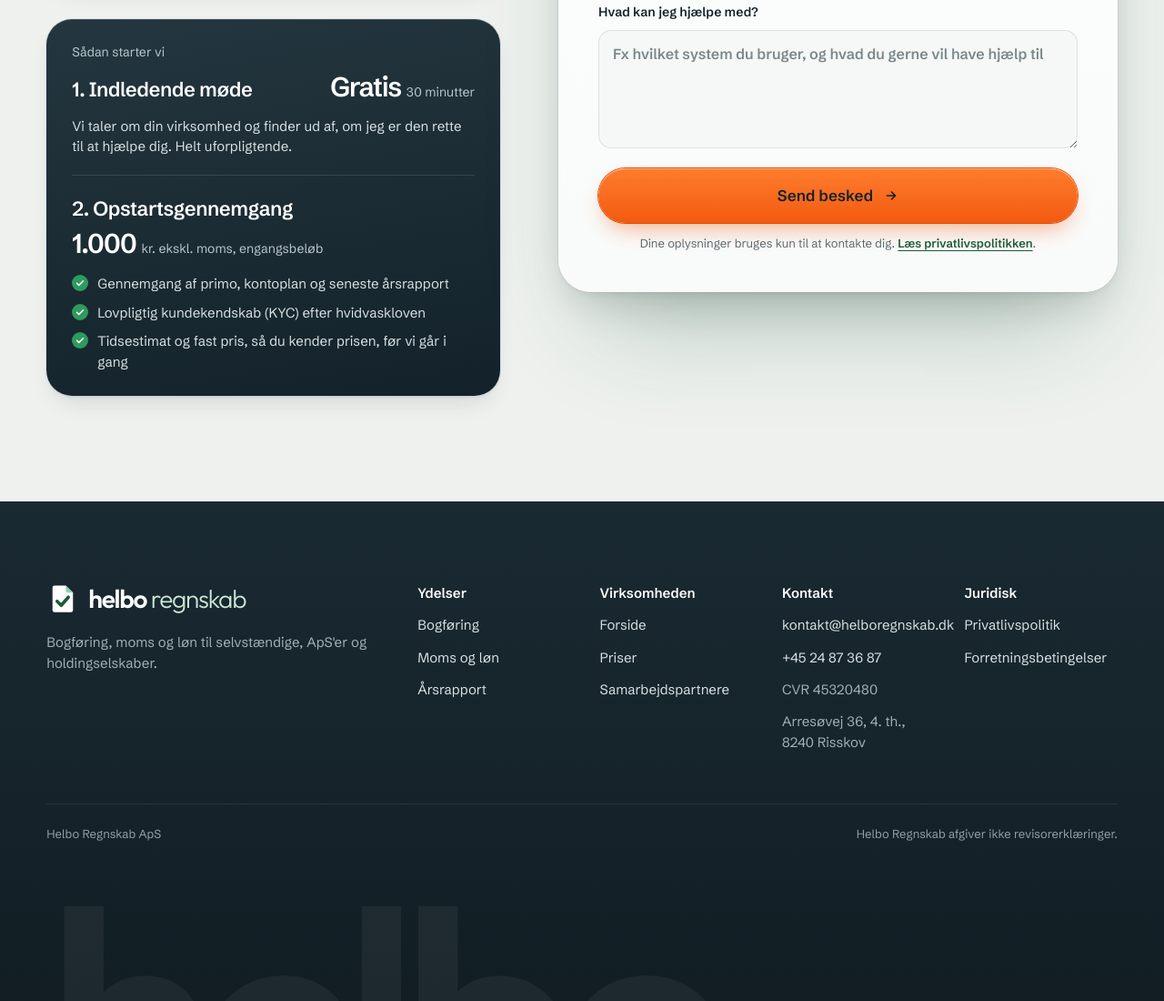
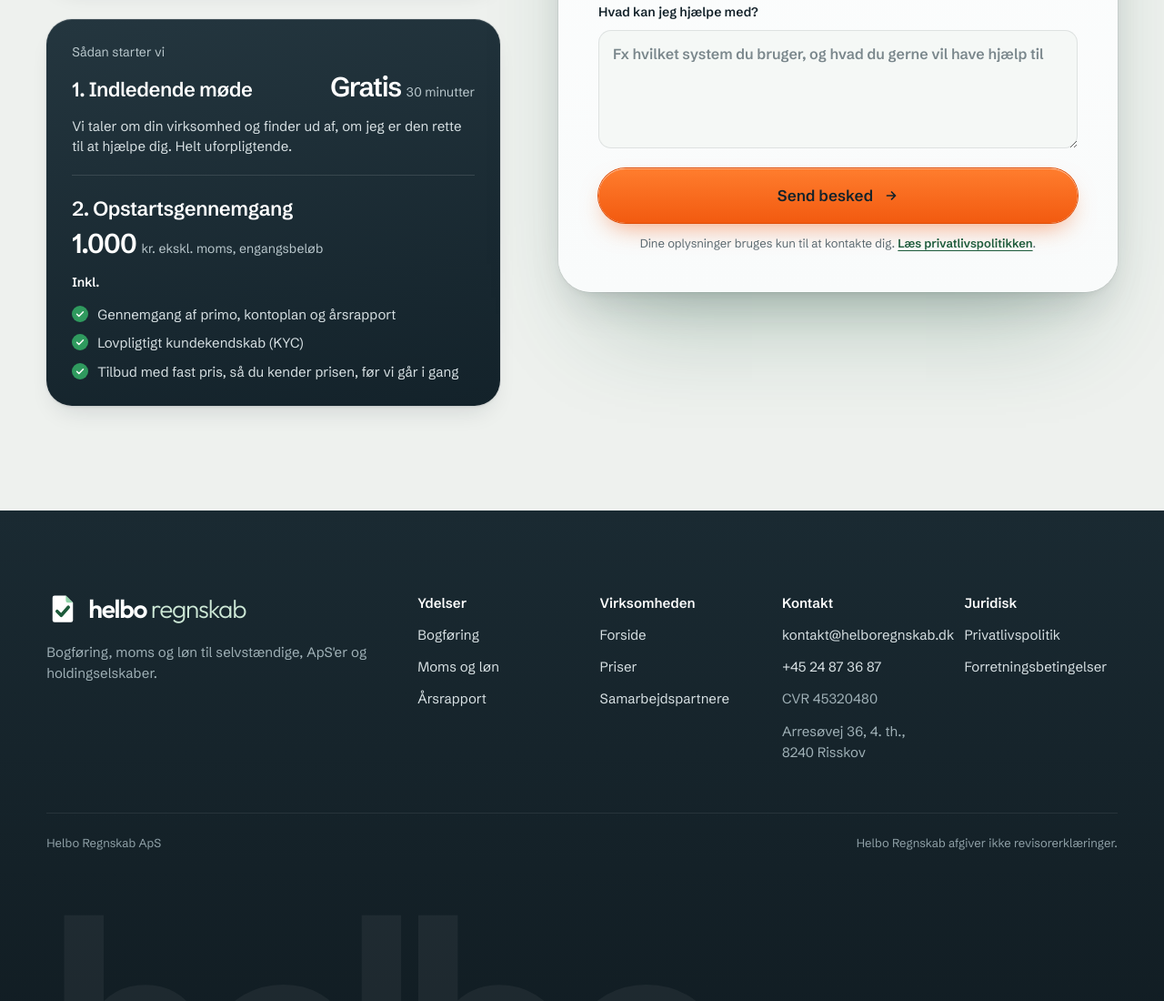
Before and after one commit to HelboRegnskabApS/Hjemmeside, a plain HTML site: page public_html/kontakt.html in a window 1280 px wide. Shown: the part 903-2003 px from the top of the page at 91% size. Drawn offline with Linux system fonts and the light colour scheme.

Commit message:
Kontaktside: opstartsgennemgang viser hvad der er inkluderet
Co-Authored-By: Claude Opus 5.5 <noreply@anthropic.com>
Claude-Session: https://claude.ai/code/session_01NcyCTmD8fod294BzXJceX3

```diff
--- a/public_html/kontakt.html
+++ b/public_html/kontakt.html
@@ -113,10 +113,11 @@ textarea.fld{height:auto;min-height:130px;padding:14px 16px;resize:vertical;line
 <span style="font-size: 15px; line-height: 1.45; color: #D7E0E3">Vi taler om din virksomhed og finder ud af, om jeg er den rette til at hjælpe dig. Helt uforpligtende.</span>
 <div style="height: 1px; margin: 8px 0; background: rgba(255,255,255,.12)" aria-hidden="true"></div>
 <div style="display: flex; flex-wrap: wrap; align-items: baseline; justify-content: space-between; gap: 6px 16px"><span style="font-weight: 600; font-size: 22px; letter-spacing: -0.02em">2. Opstartsgennemgang</span><span style="display: flex; align-items: baseline; gap: 6px"><span style="font-weight: 600; font-size: 30px; letter-spacing: -0.045em; line-height: 1">1.000</span><span style="font-size: 14px; color: #B9C7CC">kr. ekskl. moms, engangsbeløb</span></span></div>
-<ul style="margin: 4px 0 0; padding: 0; list-style: none; display: flex; flex-direction: column; gap: 8px; font-size: 15px; color: #D7E0E3">
-<li style="display: flex; gap: 10px; align-items: flex-start"><svg width="18" height="18" viewBox="0 0 24 24" aria-hidden="true" style="flex: 0 0 auto; margin-top: 2px"><circle cx="12" cy="12" r="12" style="fill: var(--g-500)"></circle><path d="M7.4 12.3l3 3 6.2-6.4" fill="none" stroke="#FFFFFF" stroke-width="2" stroke-linecap="round" stroke-linejoin="round"></path></svg>Gennemgang af primo, kontoplan og seneste årsrapport</li>
-<li style="display: flex; gap: 10px; align-items: flex-start"><svg width="18" height="18" viewBox="0 0 24 24" aria-hidden="true" style="flex: 0 0 auto; margin-top: 2px"><circle cx="12" cy="12" r="12" style="fill: var(--g-500)"></circle><path d="M7.4 12.3l3 3 6.2-6.4" fill="none" stroke="#FFFFFF" stroke-width="2" stroke-linecap="round" stroke-linejoin="round"></path></svg>Lovpligtig kundekendskab (KYC) efter hvidvaskloven</li>
-<li style="display: flex; gap: 10px; align-items: flex-start"><svg width="18" height="18" viewBox="0 0 24 24" aria-hidden="true" style="flex: 0 0 auto; margin-top: 2px"><circle cx="12" cy="12" r="12" style="fill: var(--g-500)"></circle><path d="M7.4 12.3l3 3 6.2-6.4" fill="none" stroke="#FFFFFF" stroke-width="2" stroke-linecap="round" stroke-linejoin="round"></path></svg>Tidsestimat og fast pris, så du kender prisen, før vi går i gang</li>
+<span style="margin-top: 4px; font-size: 14px; font-weight: 600; color: #FFFFFF">Inkl.</span>
+<ul style="margin: 0; padding: 0; list-style: none; display: flex; flex-direction: column; gap: 8px; font-size: 15px; color: #D7E0E3">
+<li style="display: flex; gap: 10px; align-items: flex-start"><svg width="18" height="18" viewBox="0 0 24 24" aria-hidden="true" style="flex: 0 0 auto; margin-top: 2px"><circle cx="12" cy="12" r="12" style="fill: var(--g-500)"></circle><path d="M7.4 12.3l3 3 6.2-6.4" fill="none" stroke="#FFFFFF" stroke-width="2" stroke-linecap="round" stroke-linejoin="round"></path></svg>Gennemgang af primo, kontoplan og årsrapport</li>
+<li style="display: flex; gap: 10px; align-items: flex-start"><svg width="18" height="18" viewBox="0 0 24 24" aria-hidden="true" style="flex: 0 0 auto; margin-top: 2px"><circle cx="12" cy="12" r="12" style="fill: var(--g-500)"></circle><path d="M7.4 12.3l3 3 6.2-6.4" fill="none" stroke="#FFFFFF" stroke-width="2" stroke-linecap="round" stroke-linejoin="round"></path></svg>Lovpligtigt kundekendskab (KYC)</li>
+<li style="display: flex; gap: 10px; align-items: flex-start"><svg width="18" height="18" viewBox="0 0 24 24" aria-hidden="true" style="flex: 0 0 auto; margin-top: 2px"><circle cx="12" cy="12" r="12" style="fill: var(--g-500)"></circle><path d="M7.4 12.3l3 3 6.2-6.4" fill="none" stroke="#FFFFFF" stroke-width="2" stroke-linecap="round" stroke-linejoin="round"></path></svg>Tilbud med fast pris, så du kender prisen, før vi går i gang</li>
 </ul>
 </div>
 </div>
```
